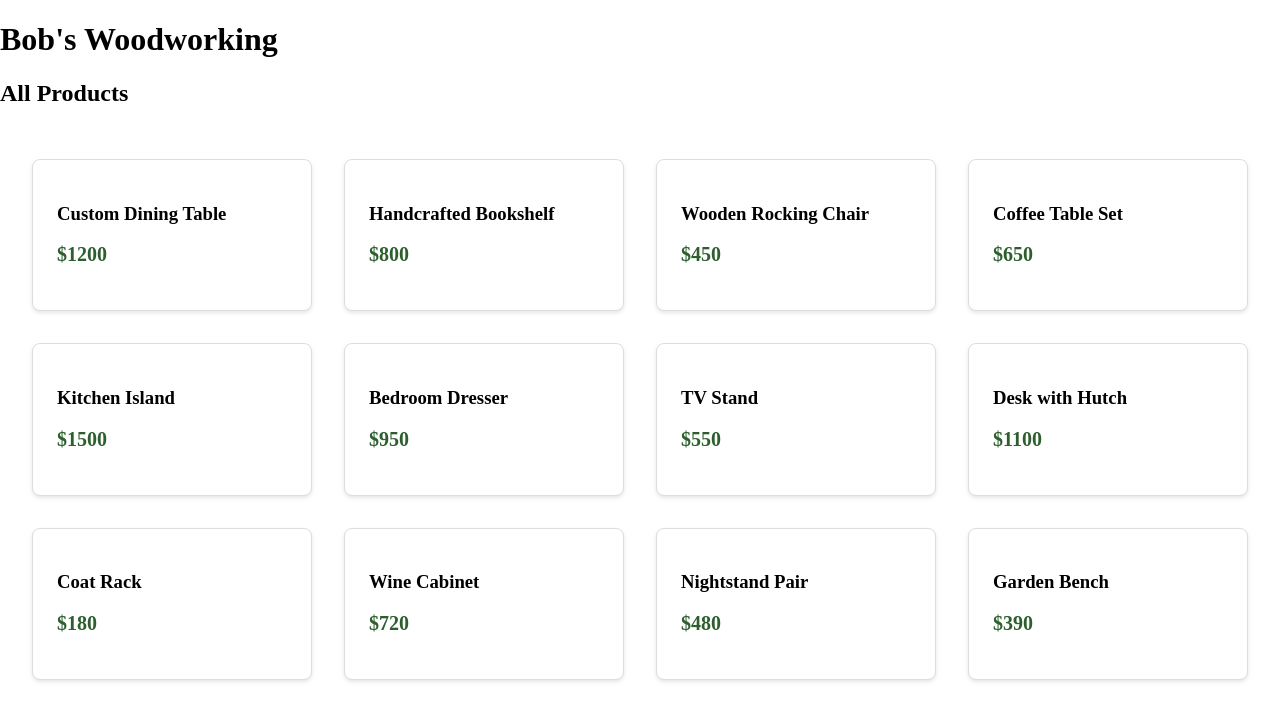
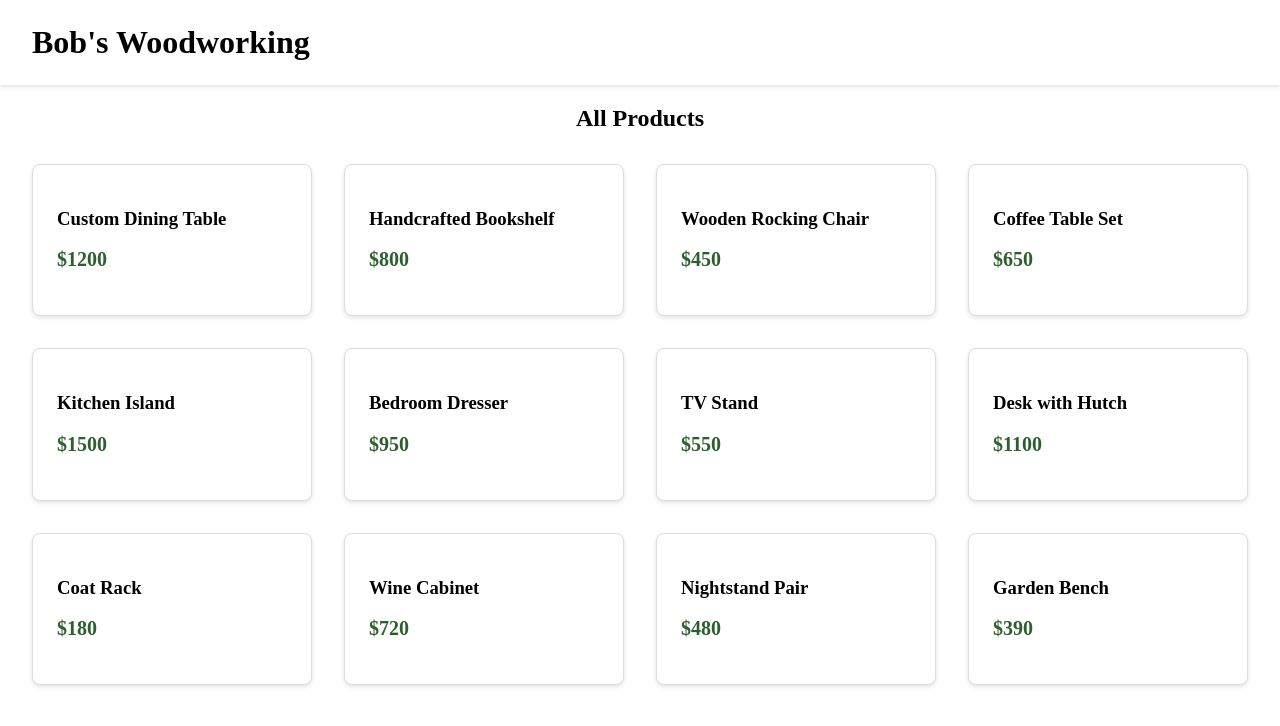
Before and after one commit to ardome21/bobs-woodworking-ui, an Angular app: page /home in a window 1280 px wide. Shown: the top 726 px of the page. Built offline with nearby package versions, Linux system fonts and the light colour scheme.

Commit message:
better styling

```diff
--- a/src/app/app.scss
+++ b/src/app/app.scss
@@ -0,0 +1,10 @@
+header {
+  padding: 1.5rem 2rem;
+  box-shadow: 0 2px 4px rgba(0,0,0,0.1);
+
+  h1 {
+    margin: 0;
+    font-size: 2rem;
+    font-weight: bold;
+  }
+}
--- a/src/app/home/home.html
+++ b/src/app/home/home.html
@@ -1,4 +1,4 @@
-<h2>All Products</h2>
+<h2 class="products-title">All Products</h2>
 <div class="products-container">
     @for (product of products(); track product.id) {
         <div class="product-card">
--- a/src/app/home/home.scss
+++ b/src/app/home/home.scss
@@ -1,3 +1,8 @@
+.products-title {
+    text-align: center;
+    margin-bottom: 0;
+}
+
 .products-container {
   display: grid;
   grid-template-columns: repeat(auto-fill, minmax(250px, 1fr));
```
